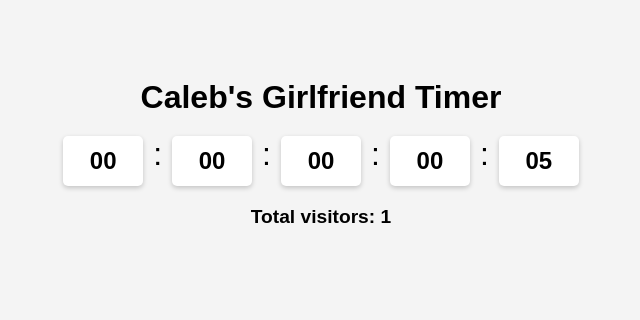
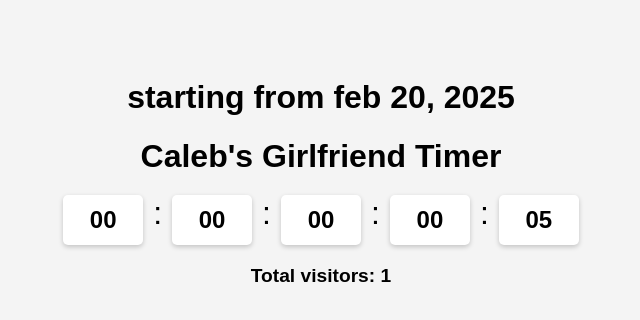
Before and after one commit to fireup9782/testing-repository, a plain HTML site: page index.html in a window 1280 px wide. Shown: the whole page, without its empty margins (319-959 px from the left). Drawn offline with Linux system fonts and the light colour scheme.

Commit message:
Update index.html

```diff
--- a/index.html
+++ b/index.html
@@ -4,7 +4,8 @@
 <head>
     <meta charset="UTF-8">
     <meta name="viewport" content="width=device-width, initial-scale=1.0">
-    <title>Caleb's Girlfriend Timer</title>
+    <title>How long has Caleb been without a girlfriend?</title>
+    <h1>starting from feb 20, 2025</h1>
     <style>
         body {
             font-family: Arial, sans-serif;
```
